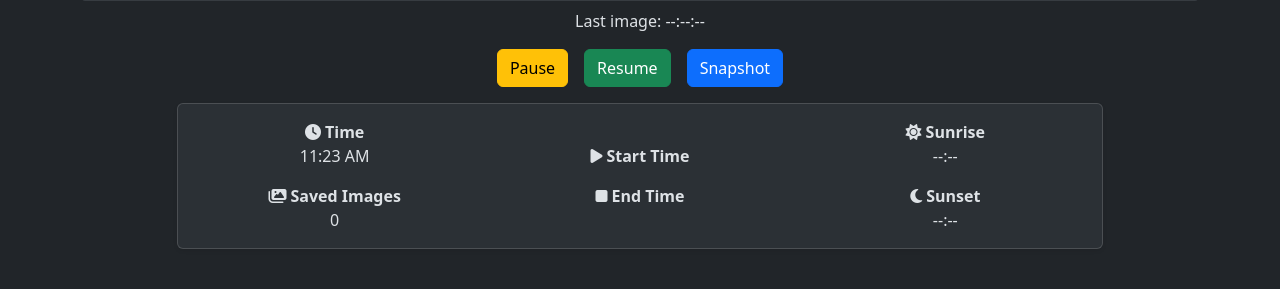
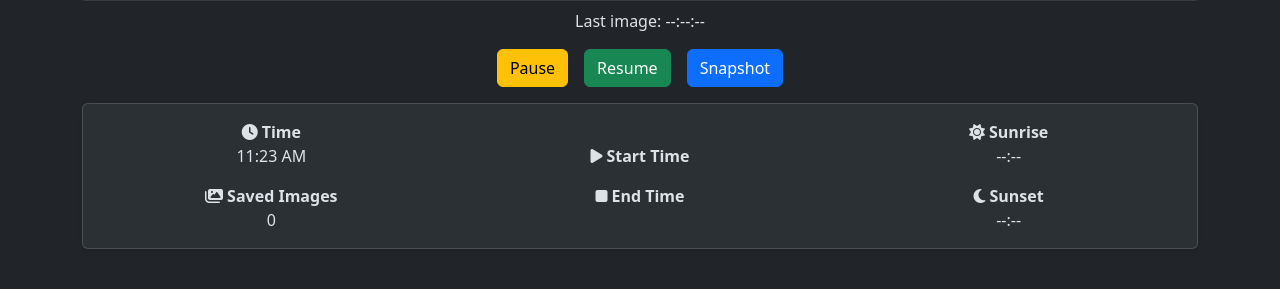
Before and after one commit to der-pw/chronocam2, a FastAPI app: template app/templates/index.html in a window 1280 px wide. Shown: the part 828-1117 px from the top of the page. Run offline with FastAPI, Linux system fonts and the light colour scheme; the template is opened without the code that fills it, so the values that code supplies are empty; parts of the project's set-up code (start-up, migrations or seed data) failed here and were passed over.

Commit message:
Change column width from 10 to 12 in index.html

```diff
--- a/app/templates/index.html
+++ b/app/templates/index.html
@@ -43,7 +43,7 @@
 
   <!-- Infos: 3 Spalten ({{ tr["time"] if tr else "Time" }}/Bilder | Start/Ende | {{ tr["sunrise"] if tr else "Sunrise" }}/-untergang) -->
   <div class="row justify-content-center mb-3">
-    <div class="col-md-10">
+    <div class="col-md-12">
       <div class="card shadow-sm p-3 bg-body-tertiary">
         <div class="row text-center align-items-center">
           <!-- Spalte 1: {{ tr["time"] if tr else "Time" }} & {{ tr["saved_images"] if tr else "Saved Images" }} -->
```
